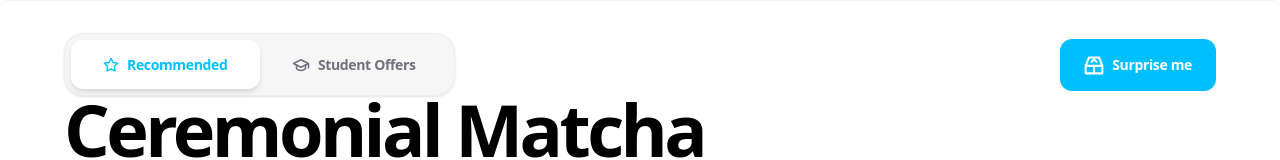
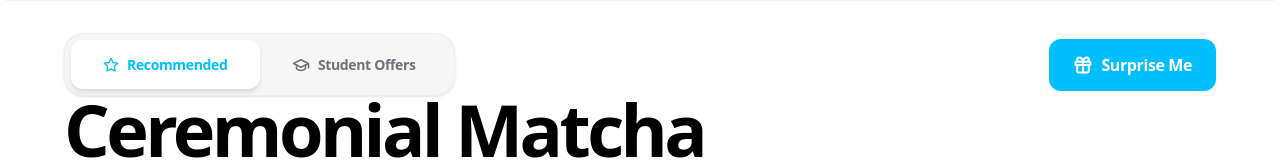
Before and after one commit to Geoecho/netaville-menu, a Next.js app: page / in a window 1280 px wide. Shown: the top 160 px of the page. Built offline with nearby package versions, Linux system fonts and the light colour scheme; no server answers; the database is empty.

Commit message:
style: increase Surprise Me font size, use gift icon, and remove sub-label from modal

```diff
--- a/src/components/PromotionsSection.tsx
+++ b/src/components/PromotionsSection.tsx
@@ -187,10 +187,10 @@ export default function PromotionsSection() {
                 setSurpriseItem(randomPromo);
                 setShowSurprise(true);
               }}
-              className="h-[52px] px-6 bg-[#00BFFE] text-white rounded-xl font-bold text-[14px] tracking-tight hover:brightness-110 active:scale-95 transition-all flex items-center gap-2"
+              className="h-[52px] px-6 bg-[#00BFFE] text-white rounded-xl font-bold text-[16px] tracking-tight hover:brightness-110 active:scale-95 transition-all flex items-center gap-2"
             >
-              <svg width="20" height="20" viewBox="0 0 24 24" fill="none" stroke="currentColor" strokeWidth="2.5" strokeLinecap="round" strokeLinejoin="round"><path d="M6 3h12l4 10H2L6 3z"/><path d="M2 13v9h20v-9"/><path d="M12 22V13"/><path d="m9 8 3-3 3 3"/></svg>
-              Surprise me
+              <svg width="20" height="20" viewBox="0 0 24 24" fill="none" stroke="currentColor" strokeWidth="2.5" strokeLinecap="round" strokeLinejoin="round"><rect x="3" y="8" width="18" height="4" rx="1"/><path d="M12 8v13"/><path d="M19 12v7a2 2 0 0 1-2 2H7a2 2 0 0 1-2-2v-7"/><path d="M7.5 8a2.5 2.5 0 0 1 0-5C11 3 12 8 12 8s1-5 4.5-5a2.5 2.5 0 0 1 0 5"/></svg>
+              Surprise Me
             </button>
           </CoolMode>
         </div>
@@ -379,8 +379,7 @@ function SurpriseModal({
             </div>
             <div className="flex-1 p-10 md:p-14 flex flex-col justify-center items-center text-center space-y-6">
               <div className="space-y-2">
-                <span className="text-[12px] font-bold tracking-tight text-[#00BFFE]">Your surprise pick</span>
-                <h3 className="text-4xl md:text-5xl font-black text-black tracking-tighter">{item.name}</h3>
+                <h3 className="text-4xl md:text-5xl lg:text-6xl font-black text-black tracking-tighter">{item.name}</h3>
               </div>
               <p className="text-zinc-500 text-lg md:text-xl font-medium max-w-md leading-relaxed">
                 {item.description}
```
